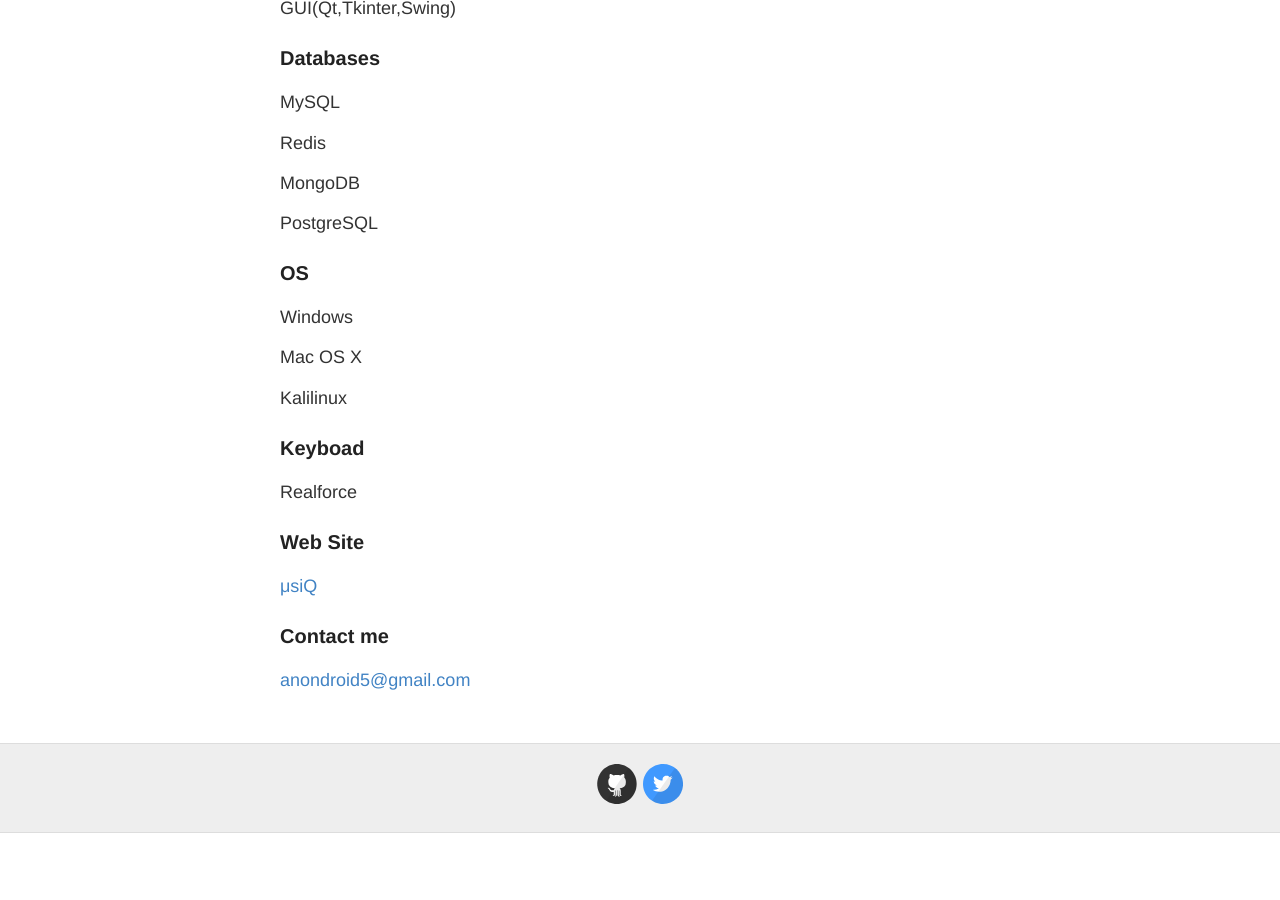
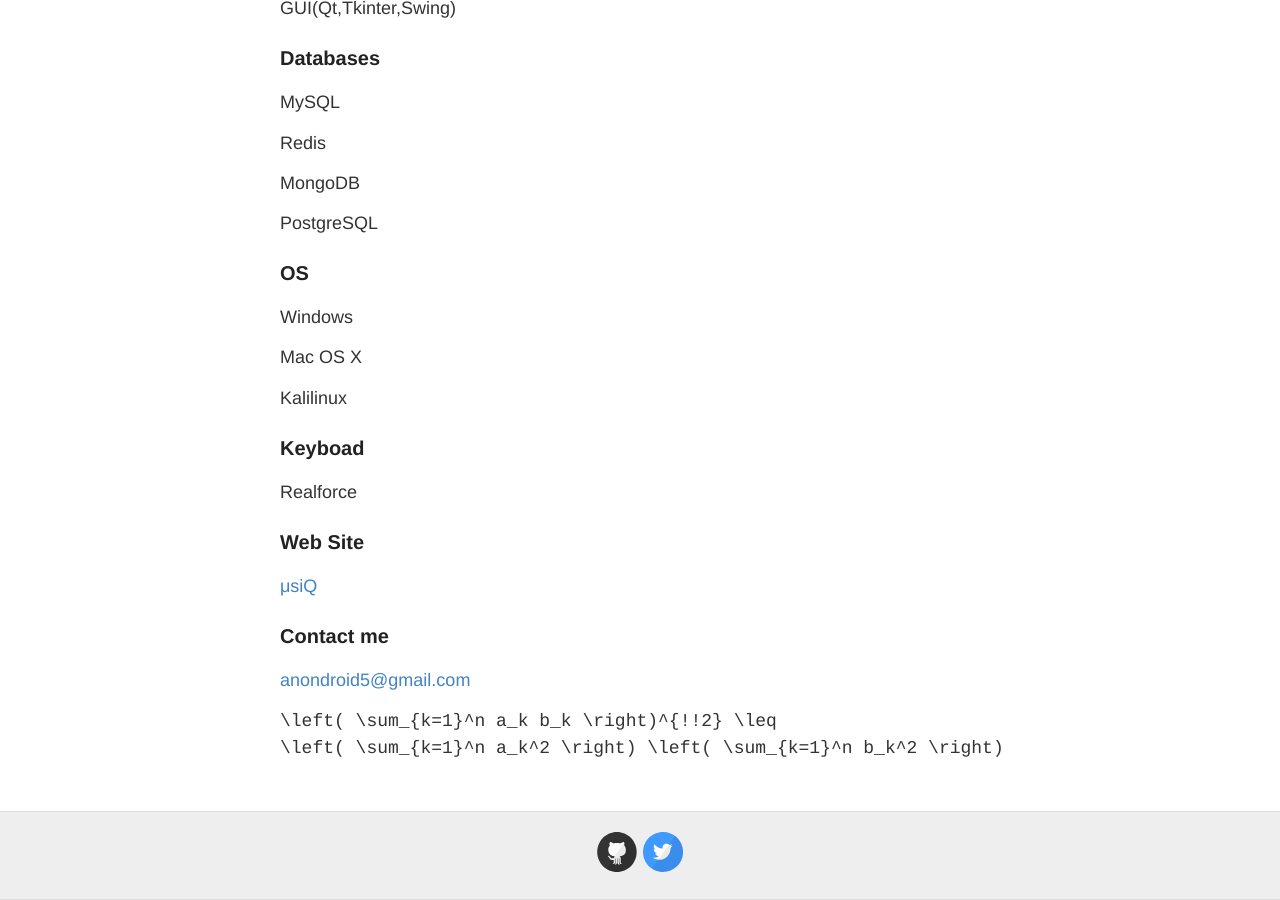
Before and after one commit to The-Actual-Damien/nondroid5-jeckyll, a Jekyll site: the page built from about.md, in a window 1280 px wide and 900 px high, scrolled down 821 px. Built offline with Jekyll 4.4.1, drawn with Linux system fonts in a browser that asks for light colours; Markdown is read by kramdown in place of the engine named in the settings; before the commit the page ends 1654 px from its top, so only the background shows below that.

Commit message:
Update about.md

````diff
--- a/about.md
+++ b/about.md
@@ -63,3 +63,8 @@ Realforce
 ### Contact me
 
 [anondroid5@gmail.com](mailto:anondroid5@gmail.com)
+
+```math
+\left( \sum_{k=1}^n a_k b_k \right)^{!!2} \leq
+\left( \sum_{k=1}^n a_k^2 \right) \left( \sum_{k=1}^n b_k^2 \right)
+```
````
